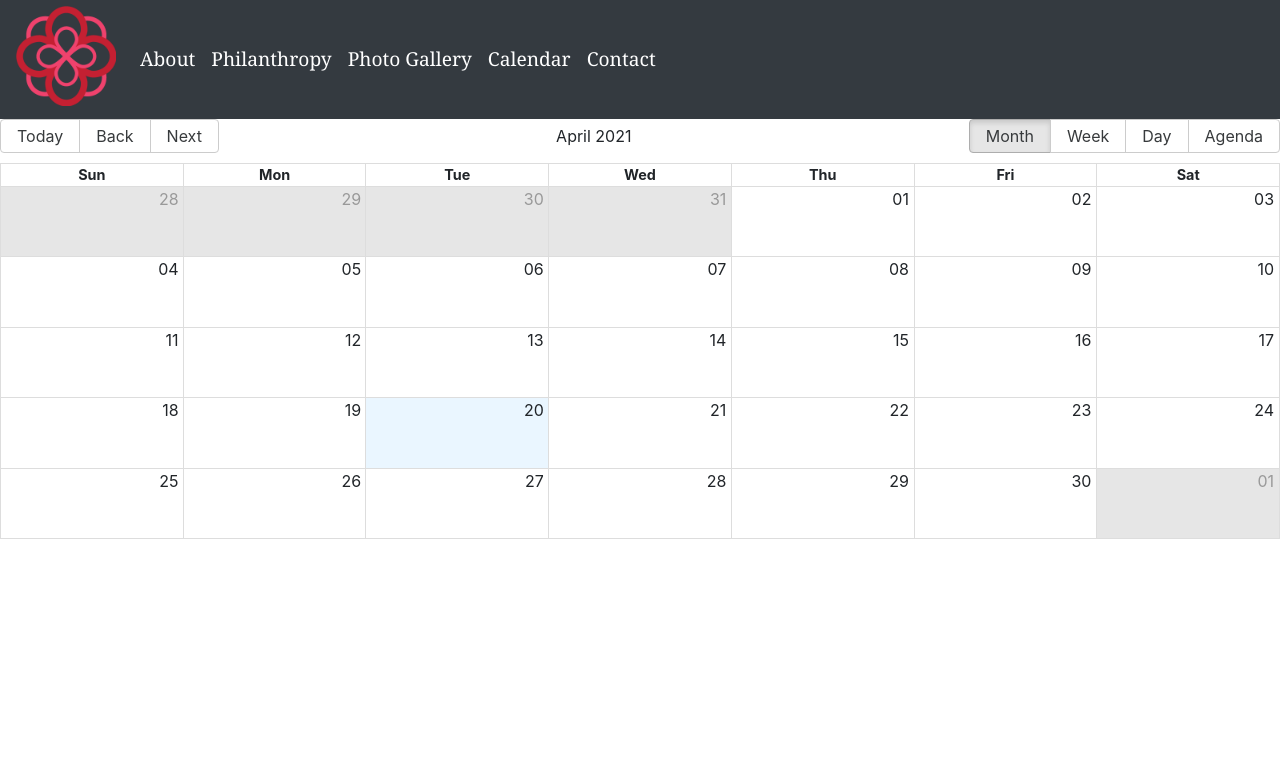
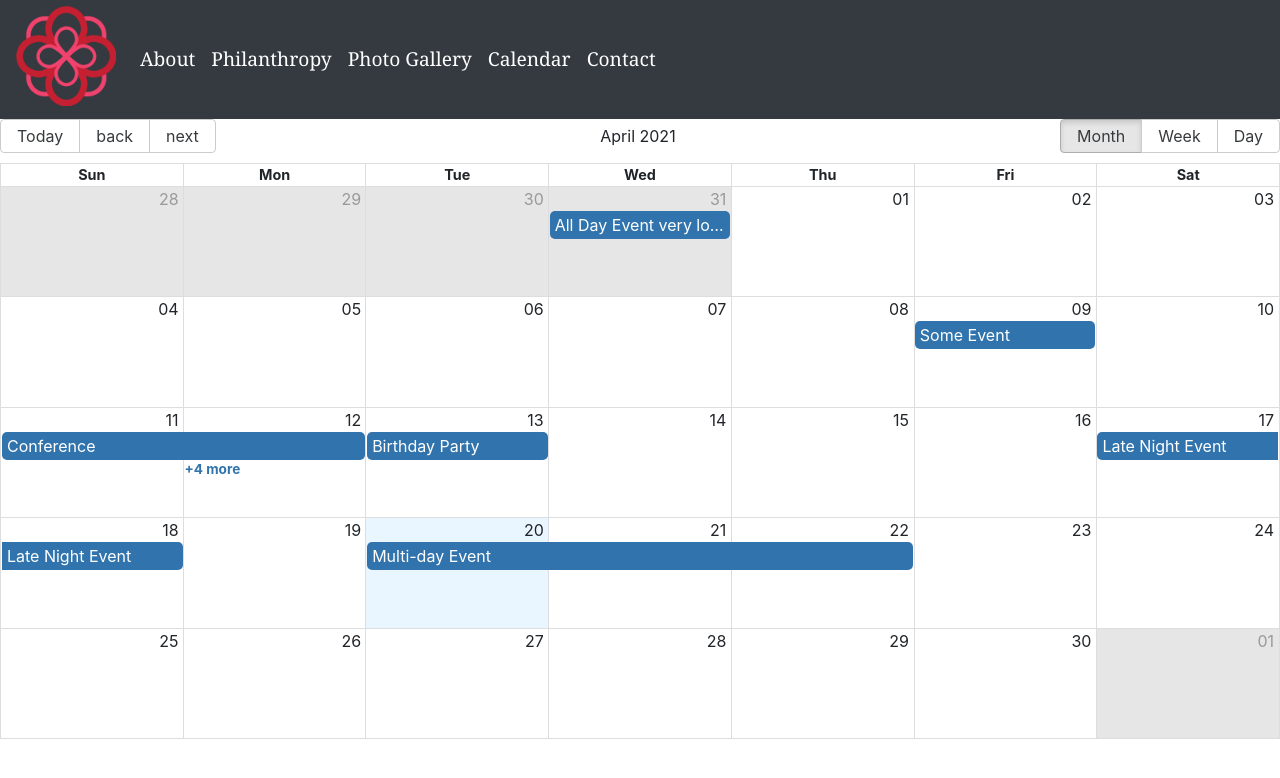
Before and after one commit to greggarrett/Heat, a React (Create React App) app in the folder client/: page /Calendar in a window 1280 px wide. Shown: the top 778 px of the page. Built offline with nearby package versions, Linux system fonts and the light colour scheme; no server answers.

Commit message:
adding events to calendar

```diff
--- a/client/src/views/Calendar/Calendar.js
+++ b/client/src/views/Calendar/Calendar.js
@@ -25,43 +25,45 @@
 
 // export default Home;
 
-import React from 'react'
-import { render } from 'react-dom'
+import React, { Component } from 'react';
+//import { getEvents } from './gcal'
+import { Calendar, momentLocalizer } from 'react-big-calendar'
 import moment from 'moment'
-import { getEvents } from './gcal'
-import { Calendar , momentLocalizer } from 'react-big-calendar'
+import events from './events'
 import 'react-big-calendar/lib/css/react-big-calendar.css';
-//require('style!css!react-big-calendar/lib/css/react-big-calendar.css')
-// Calendar.momentLocalizer(moment)
-// a localizer for BigCalendar
-const localizer = momentLocalizer(moment)
-
-
 // this weird syntax is just a shorthand way of specifying loaders
 
 class App extends React.Component {
-  constructor () {
-    super()
-    this.state = {
-      events: []
-    }
-  }
-  componentDidMount () {
-    getEvents((events) => {
-      this.setState({events})
-    })
+  // constructor () {
+  //   super()
+  //   this.state = {
+  //     events: []
+  //   }
 
-  }
+  // }
+  // componentDidMount () {
+  //   getEvents((events) => {
+  //     this.setState({
+  //       events,
+  //     })
+  //   })
+  // }
   render () {
+    const views = ['month', 'week', 'day'];
+    const messages = {
+      previous: 'back',
+      next: 'next'
+    };
+    const localizer = momentLocalizer(moment)
     return (
-      // React Components in JSX look like HTML tags
       <Calendar
-        localizer = { localizer }
-        style={{height: '420px'}}
-        events={this.state.events}
+        events={events}
+        localizer = {localizer}
+        style={{height: '620px'}}
+        views={views}
+        messages={messages}
       />
     )
   }
 }
 export default App
-render(<App />, document.getElementById('root'))
--- /dev/null
+++ b/client/src/views/Calendar/events.js
@@ -0,0 +1,68 @@
+export default[
+  {
+    title: 'All Day Event very long title',
+    allDay: true,
+    start: new Date(2021, 3, 0),
+    end: new Date(2021, 3, 1)
+  },
+  {
+    title: 'DTS STARTS',
+    start: new Date(2021, 2, 13, 0, 0, 0),
+    end: new Date(2021, 2, 20, 0, 0, 0)
+  },
+
+  {
+    title: 'DTS ENDS',
+    start: new Date(2021, 10, 6, 0, 0, 0),
+    end: new Date(2021, 10, 13, 0, 0, 0)
+  },
+
+  {
+    title: 'Some Event',
+    start: new Date(2021, 3, 9, 0, 0, 0),
+    end: new Date(2021, 3, 9, 0, 0, 0)
+  },
+  {
+    title: 'Conference',
+    start: new Date(2021, 3, 11),
+    end: new Date(2021, 3, 13),
+    desc: 'Big conference for important people'
+  },
+  {
+    title: 'Lunch',
+    start: new Date(2021, 3, 12, 12, 0, 0, 0),
+    end: new Date(2021, 3, 12, 13, 0, 0, 0),
+    desc: 'Power lunch'
+  },
+  {
+    title: 'Meeting',
+    start: new Date(2021, 3, 12, 14, 0, 0, 0),
+    end: new Date(2021, 3, 12, 15, 0, 0, 0)
+  },
+  {
+    title: 'Happy Hour',
+    start: new Date(2021, 3, 12, 17, 0, 0, 0),
+    end: new Date(2021, 3, 12, 17, 30, 0, 0),
+    desc: 'Most important meal of the day'
+  },
+  {
+    title: 'Dinner',
+    start: new Date(2021, 3, 12, 20, 0, 0, 0),
+    end: new Date(2021, 3, 12, 21, 0, 0, 0)
+  },
+  {
+    title: 'Birthday Party',
+    start: new Date(2021, 3, 13, 7, 0, 0),
+    end: new Date(2021, 3, 13, 10, 30, 0)
+  },
+  {
+    title: 'Late Night Event',
+    start: new Date(2021, 3, 17, 19, 30, 0),
+    end: new Date(2021, 3, 18, 2, 0, 0)
+  },
+  {
+    title: 'Multi-day Event',
+    start: new Date(2021, 3, 20, 19, 30, 0),
+    end: new Date(2021, 3, 22, 2, 0, 0)
+  }
+];
--- a/client/src/views/Calendar/gcal.js
+++ /dev/null
@@ -1,26 +0,0 @@
-import request from 'superagent'
-
-const CALENDAR_ID = '815543287558-eol57meelpjpba4u65f6b5712ltho5l5.apps.googleusercontent.com'
-const API_KEY = 'AIzaSyAOuDzSlG24RPBn3OKVAyjW3OK_EJhCUbp'
-let url = `https://www.googleapis.com/calendar/v3/calendars/${CALENDAR_ID}/events?key=${API_KEY}`
-
-export function getEvents (callback) {
-  request
-    .get(url)
-    .end((err, resp) => {
-      if (!err) {
-        const events = []
-        JSON.parse(resp.text).items.map((event) => {
-          events.push({
-            start: event.start.date || event.start.dateTime,
-            end: event.end.date || event.end.dateTime,
-            title: event.summary,
-          })
-        })
-        for(let i = 0; i < events.size; i++){
-          console.log(events[i])
-        }
-        callback(events)
-      }
-    })
-}
```
Also changed, not shown: 1 other file (tests, documents, lock files or other folders).
